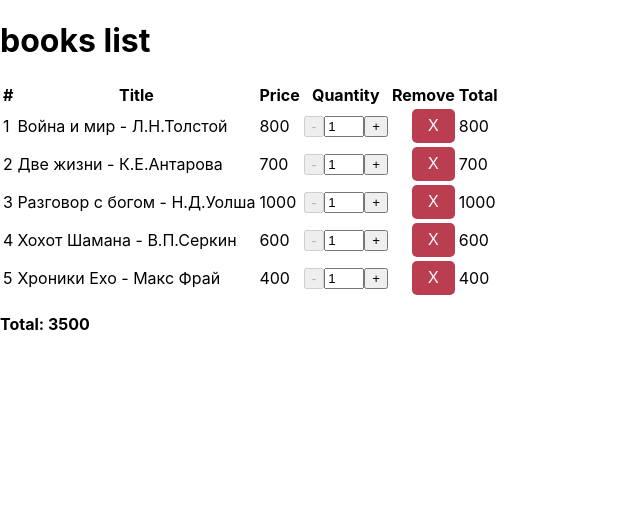
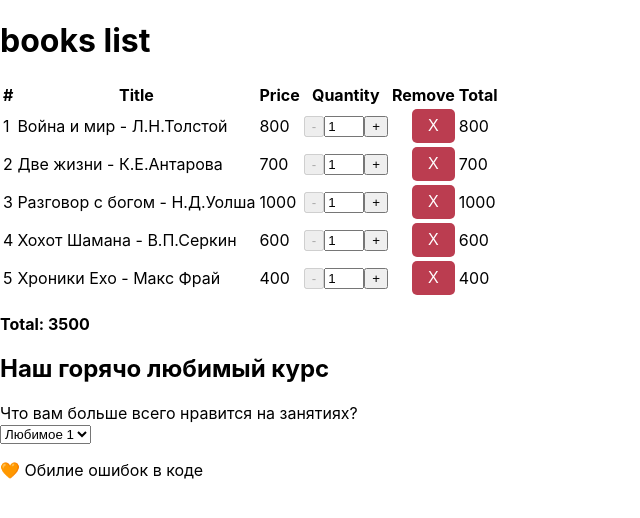
Before and after one commit to EvgeniaLeleo/sky-react, a React (Create React App) app: page / in a window 1280 px wide. Shown: the top 518 px of the page, without its empty margins (0-640 px from the left). Built offline with nearby package versions, Linux system fonts and the light colour scheme.

Commit message:
feat: complete task2

```diff
--- a/src/App.js
+++ b/src/App.js
@@ -1,8 +1,14 @@
 import './App.css';
 import BookCart from './components/BookCart';
+import Select from './components/Select';
 
 function App() {
-  return <BookCart />;
+  return (
+    <div>
+      <BookCart />
+      <Select />
+    </div>
+  );
 }
 
 export default App;
--- /dev/null
+++ b/src/components/Select.js
@@ -0,0 +1,45 @@
+import React from 'react';
+
+class Select extends React.Component {
+  constructor(props) {
+    super(props);
+    this.state = {
+      value: 'Любимое 1',
+      correspondingValue: '🧡 Обилие ошибок в коде',
+    };
+    this.values = {
+      errors: '🧡 Обилие ошибок в коде',
+      noanswers: '💛 Периодическое отсутствие ответов на вопросы',
+      noinformation: '💚 Недостаточность информации для выполнения дз',
+    };
+
+    this.handleChange = this.handleChange.bind(this);
+  }
+
+  handleChange(event) {
+    this.setState({
+      value: event.target.value,
+      correspondingValue: this.values[event.target.value],
+    });
+  }
+
+  render() {
+    return (
+      <div>
+        <h2>Наш горячо любимый курс</h2>
+        <label>
+          Что вам больше всего нравится на занятиях?
+          <br></br>
+          <select value={this.state.value} onChange={this.handleChange}>
+            <option value="errors">Любимое 1</option>
+            <option value="noanswers">Любимое 2</option>
+            <option value="noinformation">Любимое 3</option>
+          </select>
+        </label>
+        <p>{this.state.correspondingValue}</p>
+      </div>
+    );
+  }
+}
+
+export default Select;
```
Also changed, not shown: src/Book.js (deleted, +0 -11 lines).
